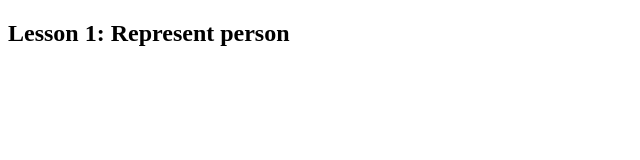
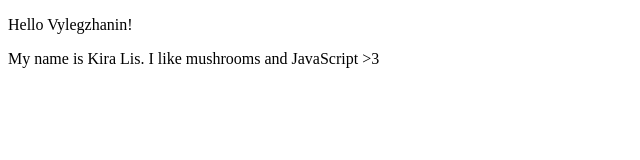
Before and after one commit to KiraLis/js-lessons, a plain HTML site: page lesson-1/lesson-1.html in a window 1280 px wide. Shown: the whole page, without its empty margins (0-640 px from the left). Drawn offline with Linux system fonts and the light colour scheme.

Commit message:
Update lesson-1.html

```diff
--- a/lesson-1/lesson-1.html
+++ b/lesson-1/lesson-1.html
@@ -5,7 +5,8 @@
   <title>Lesson 1: Represent person</title>
 </head>
 <body>
-    <h2>Lesson 1: Represent person</h2>
+    <p>Hello Vylegzhanin!</p>
+    <p id="Lesson1"></p>
     <script src="./lesson-1.js"></script>
 </body>
 </html>
```
